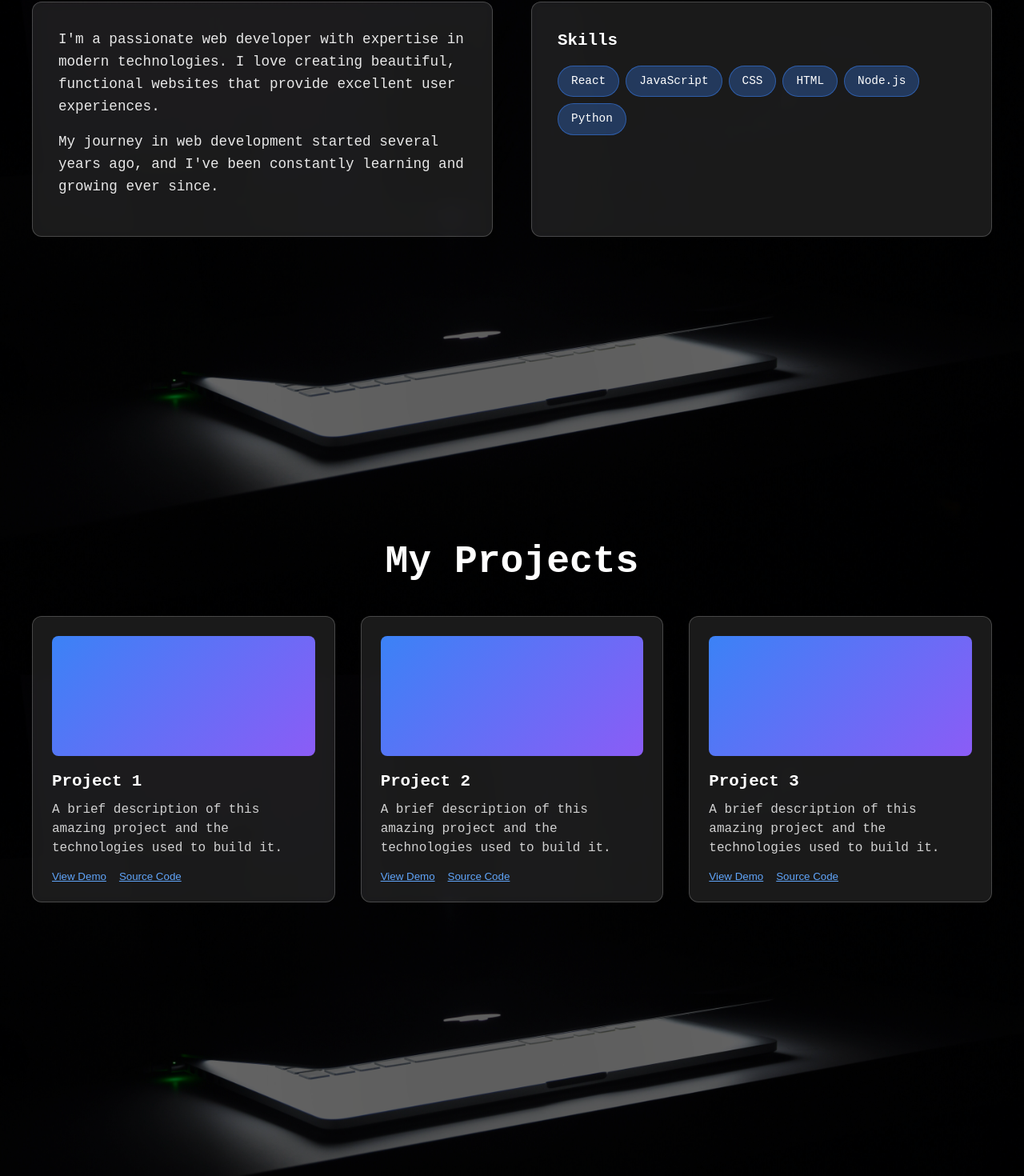
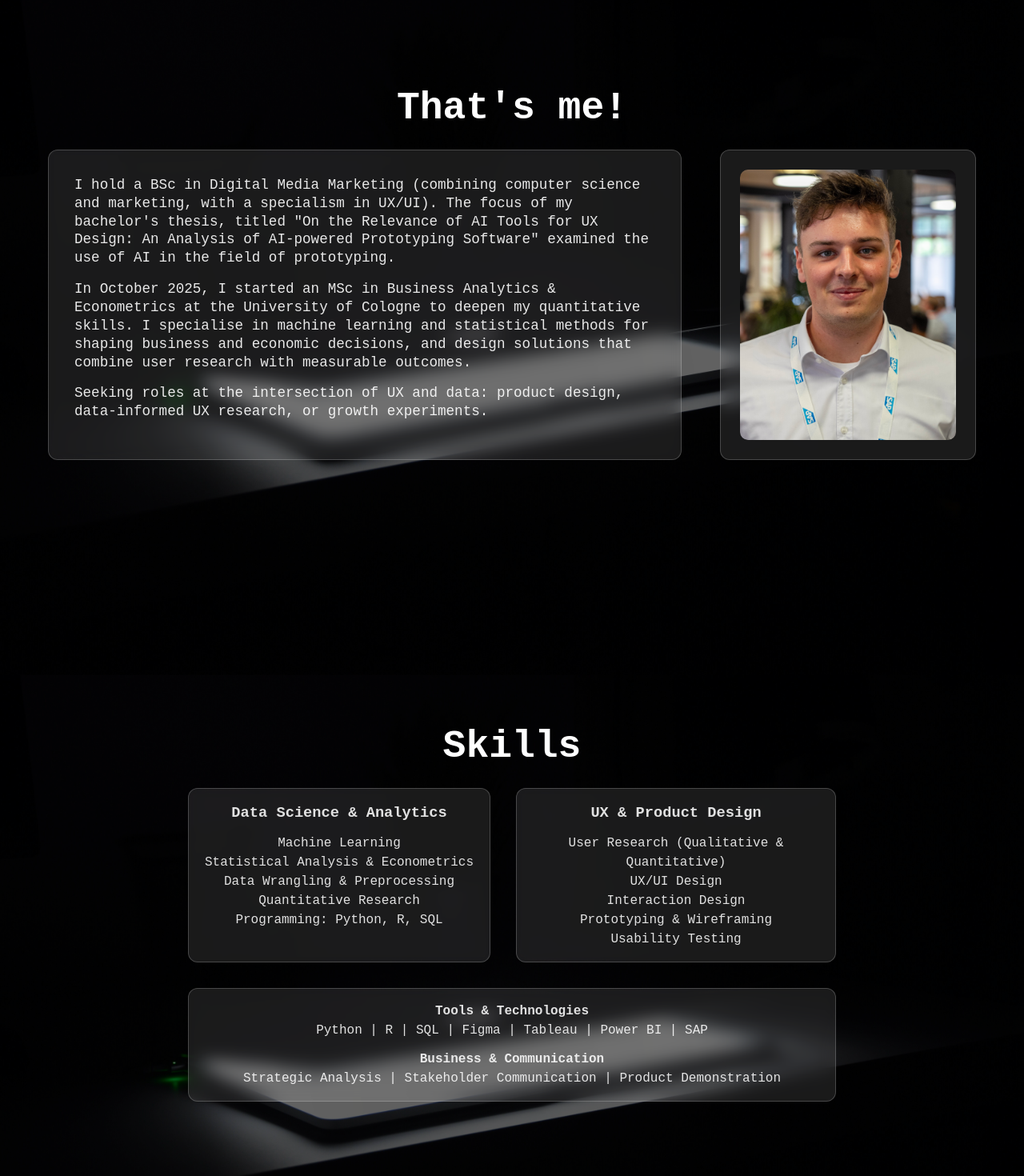
Before and after one commit to andre3005/andre3005.github.io, a React (Vite) app: page / in a window 1280 px wide. Shown: the part 863-2333 px from the top of the page at 80% size. Built offline with nearby package versions, Linux system fonts and the light colour scheme.

Commit message:
basic website without projects

```diff
--- a/package.json
+++ b/package.json
@@ -21,6 +21,7 @@
     "eslint": "^9.33.0",
     "eslint-plugin-react-hooks": "^5.2.0",
     "eslint-plugin-react-refresh": "^0.4.20",
+    "gh-pages": "^6.3.0",
     "globals": "^16.3.0",
     "vite": "^7.1.2"
   }
--- a/src/App.css
+++ b/src/App.css
@@ -74,7 +74,6 @@ button:focus-visible {
 .read-the-docs {
   color: #888;
 }
- */
 /* App.css */
 
 
@@ -125,7 +124,7 @@ button:focus-visible {
 }
 
 .nav-link:hover {
-  color: #60a5fa;
+  color: #3bf641;
 }
 
 /* Main Content */
@@ -161,20 +160,31 @@ button:focus-visible {
   max-width: 1200px;
   width: 100%;
   color: white;
+  padding: 40px 20px;
 }
 
 .section-title {
   font-size: 3rem;
-  margin-bottom: 2rem;
+  margin-bottom: 1rem;
   text-align: center;
   color: white;
+}
+
+.section-text {
+  font-size: 1.2rem;
+  line-height: 1.6;
+  margin-bottom:1rem;
+  margin-top: 0rem;
+  max-width: 960px;
+  text-align: center;
+  color: rgba(255, 255, 255, 0.8);
 }
 
 /* Hero Section */
 .hero-section {
     position: relative;
     width: 100%;
-    min-height: 70vh;          /* keep hero full viewport height */
+    min-height: 100vh;          /* keep hero full viewport height */
     display: flex;
     align-items: center;        /* vertical centering */
     justify-content: center;    /* horizontal centering */
@@ -258,53 +268,189 @@ button:focus-visible {
 /* About Section */
 .about-grid {
 display: grid;
-  grid-template-columns: 1fr 1fr;
+grid-template-columns: 1fr 320px; /* left flexible, right fixed */
 gap: 3rem;
-  align-items: stretch;
+align-items: stretch; /* children stretch to same height */
 }
-
 .about-card {
 background-color: rgba(255, 255, 255, 0.1);
 backdrop-filter: blur(10px);
 padding: 2rem;
 border-radius: 12px;
 border: 1px solid rgba(255, 255, 255, 0.2);
+display: flex;
+flex-direction: column;
+justify-content: flex-start;
+height: 100%; /* ensures it fills the grid row */
+box-sizing: border-box;
 }
 
+.about-text {
+  color: rgba(255, 255, 255, 0.9);
+  line-height: 1.3;
+  font-size: 1.1rem;
+}
 .about-text p {
+  margin-bottom: 1rem;
+}
+
+.photo-card {
+    background-color: rgba(255, 255, 255, 0.1);
+    backdrop-filter: blur(10px);
+    padding: 24px;                 /* uniform padding all around */
+    border-radius: 12px;
+    border: 1px solid rgba(255,255,255,0.2);
+    display: flex;
+    align-items: center;
+    justify-content: center;
+    height: 100%;
+    box-sizing: border-box;
+    overflow: hidden;
+}
+
+.photo-card__inner {
+    /* fill the card content area but not exceed these constraints */
+    max-width: 320px;              /* max allowed width of inner box */
+    width: 100%;
+    max-height: calc(100% - 24); /* card content height minus vertical padding */
+    height: auto;
+    aspect-ratio: 4 / 5;           /* portrait ratio for the image box */
+    border-radius: 10px;
+    overflow: hidden;
+    display: flex;
+    align-items: center;
+    justify-content: center;
+    background: rgba(255,255,255,0.02);
+    box-sizing: border-box;
+    margin: 0 auto;
+}
+
+.photo-card__img {
+    width: 100%;
+    height: 100%;
+    object-fit: cover;
+    display: block;
+    border-radius: 8px;
+}
+@media (max-width: 920px) {
+    .photo-card { padding: 16px; }
+    .photo-card__inner {
+        max-width: 240px;
+        max-height: calc(100% - 32px);
+    }
+}
+
+.skills-section {
+  text-align: center;
+  background-color: rgba(0, 0, 0, 0.6);
+  display: flex;
+  flex-direction: column;
+  align-items: center;
+  gap: 0rem;
+}
+
+.section-text {
+  color: rgba(255, 255, 255, 0.9);
+  line-height: 1.3;
   font-size: 1.1rem;
-  line-height: 1.6;
+}
+.section-text p {
   margin-bottom: 1rem;
-  color: rgba(255, 255, 255, 0.9);
+}
+
+.section-padding {
+  height: 2rem; /* space between text and skills cards */
+}
+
+.skills-pillars-container,
+.skills-foundation-container {
+  display: flex;
+  gap: 2rem;
+  flex-wrap: wrap;
+  justify-content: center;
+  width: 840px;
 }
 
 .skills-card {
 background-color: rgba(255, 255, 255, 0.1);
 backdrop-filter: blur(10px);
-  padding: 2rem;
+padding: 1rem 1.25rem;
+min-width: 320px;
+max-width: 400px;
 border-radius: 12px;
 border: 1px solid rgba(255, 255, 255, 0.2);
+display: flex;
+flex-direction: column;
+gap: 0.75rem;
+align-items: center;
+text-align: center;
 }
 
-.skills-card h3 {
-  margin-bottom: 1rem;
-  font-size: 1.3rem;
+
+.skills-card-down {
+background-color: rgba(255, 255, 255, 0.1);
+backdrop-filter: blur(10px);
+padding: 1rem 1.25rem;
+border-radius: 12px;
+width: 810px;
+border: 1px solid rgba(255, 255, 255, 0.2);
+display: flex;
+flex-direction: column;
+gap: 0.75rem;
+align-items: center;
+text-align: center;
 }
 
+.skills-divider {
+width: 60%;
+height: 1px;
+background: rgba(255,255,255,0.06);
+margin: 0.25rem auto;
+border-radius: 1px;
+}
 .skills-list {
 display: flex;
+gap: 0.75rem;
 flex-wrap: wrap;
-  gap: 0.5rem;
+justify-content: center;
+padding: 0.25rem 0;
+}
+@media (max-width: 820px) {
+.photo-card__inner { width: 70%; max-width: 220px; }
+.skills-list { gap: 0.6rem; }
 }
 
 .skill-tag {
-  background-color: rgba(59, 130, 246, 0.3);
-  color: white;
+  background-color: #ffffff;
+    color: #000000;
     padding: 0.5rem 1rem;
     border-radius: 20px;
     font-size: 0.9rem;
-  border: 1px solid rgba(59, 130, 246, 0.5);
+    border: 1px solid #000000;
+    display: inline-block;
+    transition: background-color 180ms ease, color 180ms ease, transform 120ms ease;
+    cursor: default;
+    user-select: none;
 }
+
+.skill-tag:hover,
+.skill-tag:focus {
+    background-color: #3bf641; /* bright green */
+    color: #08120a;            /* near-black text for contrast on green */
+    border-color: rgba(59, 246, 65, 0.9);
+    transform: translateY(-2px);
+    outline: none;
+}
+
+.skill-tag:active {
+    transform: translateY(0);
+}
+
+/* keyboard focus visible (high-contrast) */
+.skill-tag:focus-visible {
+    box-shadow: 0 0 0 3px rgba(59,246,65,0.16);
+}
+
 
 /* Projects Section */
 .projects-grid {
@@ -363,13 +509,13 @@ button:focus-visible {
 }
 
 /* Contact Section */
+
 .contact-intro {
   text-align: center;
   font-size: 1.1rem;
   margin-bottom: 2rem;
   color: rgba(255, 255, 255, 0.8);
 }
-
 .contact-form {
   max-width: 600px;
   margin: 0 auto;
@@ -402,8 +548,8 @@ button:focus-visible {
 
 .form-input:focus, .form-textarea:focus {
   outline: none;
-  border-color: #3b82f6;
-  box-shadow: 0 0 0 2px rgba(59, 130, 246, 0.3);
+  border-color: #3bf641;
+  box-shadow: 0 0 0 2px rgba(59, 246, 65, 0.3);
 }
 
 .form-textarea {
@@ -413,8 +559,8 @@ button:focus-visible {
 }
 
 .submit-button {
-  background-color: #3b82f6;
-  color: white;
+  background-color: #ffffff;
+  color: black;
   padding: 0.75rem 2rem;
   border: none;
   border-radius: 8px;
@@ -424,7 +570,13 @@ button:focus-visible {
 }
 
 .submit-button:hover {
-  background-color: #2563eb;
+  background-color: #3bf641;
+  color:#000000;
+}
+
+.form-spacer {
+  height: 2rem; /* space between form and footer */
+
 }
 
 /* Responsive */
@@ -445,3 +597,53 @@ button:focus-visible {
     font-size: 2rem;
   }
 }
+
+/* Footer  Section*/
+.footer-section {
+    position: relative;
+    left: auto;
+    right: auto;
+    bottom: auto;
+    top: auto;
+    transform: none;
+    padding: 24px 0;
+}
+
+.footer-section .section-content {
+    max-width: 1200px;
+    margin: 0 auto;
+    display: flex;
+    justify-content: center;
+    align-items: center;
+    gap: 6px;
+}
+
+
+.footer-separator {
+    display: flex;
+    flex-direction: column;
+    align-items: center;
+    gap: 6px;
+    padding-bottom: 2px;
+}
+.footer-text {
+    color: rgba(255, 255, 255, 0.6);
+    font-size: 0.9rem;
+}
+
+.social-link {
+    display: inline-flex;
+    align-items: center;
+    justify-content: center;
+    width: 40px;
+    height: 40px;
+    border-radius: 8px;
+    color: #fff;
+    text-decoration: none;
+    transition: background-color 160ms ease, transform 160ms ease;
+}
+.social-link--linkedin:hover {
+background: rgba(59,246,65,0.12);
+transform: translateY(-3px);
+color: #3bf641;
+}
--- a/src/App.jsx
+++ b/src/App.jsx
@@ -1,5 +1,6 @@
 import React from 'react'
 import './App.css'
+import profileSrc from "./assets/profilbild.jpeg";
 
 
 // Header Component
@@ -9,7 +10,8 @@ const Header = () => {
       <div className="header-container">
         <h1 className="header-logo">André Schmidt</h1>
         <nav className="header-nav">
-          <a href="#cv" className="nav-link">CV</a>
+          <a href="#about" className="nav-link">That's Me!</a>
+          <a href="#skills" className="nav-link">Skills</a>
           <a href="#projects" className="nav-link">Projects</a>
           <a href="#contact" className="nav-link">Contact</a>
         </nav>
@@ -41,40 +43,88 @@ const App = () => {
           </div>
         </section>
 
+
+
         {/* About Section */}
         <section id="about" className="section about-section">
           <div className="section-overlay"></div>
           <div className="section-content">
-            <h2 className="section-title">About Me</h2>
+            <h2 className="section-title">That's me!</h2>
             <div className="about-grid">
               <div className="about-card">
               <div className="about-text">
                 <p>
-                  I'm a passionate web developer with expertise in modern technologies.
-                  I love creating beautiful, functional websites that provide excellent user experiences.
+                  I hold a BSc in Digital Media Marketing (combining computer science and marketing, with a specialism in UX/UI).
+                  The focus of my bachelor's thesis, titled
+                  "On the Relevance of AI Tools for UX Design: An Analysis of AI-powered Prototyping Software"
+                  examined the use of AI in the field of prototyping.
                 </p>
                 <p>
-                  My journey in web development started several years ago, and I've been
-                  constantly learning and growing ever since.
+                  In October 2025, I started an MSc in Business Analytics & Econometrics at the University of Cologne to deepen my quantitative skills.
+                  I specialise in machine learning and statistical methods for shaping business and economic decisions,
+                   and design solutions that combine user research with measurable outcomes.
+                </p>
+                <p>
+                  Seeking roles at the intersection
+                   of UX and data: product design, data‑informed UX research, or growth experiments.
                 </p>
               </div>
               </div>
-              <div className="skills-card">
-                <h3>Skills</h3>
-                <div className="skills-list">
-                  <span className="skill-tag">React</span>
-                  <span className="skill-tag">JavaScript</span>
-                  <span className="skill-tag">CSS</span>
-                  <span className="skill-tag">HTML</span>
-                  <span className="skill-tag">Node.js</span>
-                  <span className="skill-tag">Python</span>
+              <div className="photo-card">
+                <div className="photo-card__inner">
+                    <img
+                        src={profileSrc}  /* import profileSrc from './assets/profile.jpg' */
+                        alt="Portrait of Your Name"
+                        className="photo-card__img"
+                        loading="lazy"
+                    />
                 </div>
-              </div>
+             </div>
             </div>
           </div>
         </section>
 
-        {/* Projects Section */}
+
+        <section id="skills" className="section skills-section">
+          <h2 className="section-title">Skills</h2>
+            <div className="skills-pillars-container">
+              <div className="skills-card">
+                <h3>Data Science & Analytics</h3>
+                <p>
+                  Machine Learning <br />
+                  Statistical Analysis & Econometrics <br />
+                  Data Wrangling & Preprocessing <br />
+                  Quantitative Research <br />
+                  Programming: Python, R, SQL
+                </p>
+              </div>
+              <div className="skills-card">
+                <h3>UX & Product Design</h3>
+                <p>
+                  User Research (Qualitative & Quantitative) <br />
+                  UX/UI Design <br />
+                  Interaction Design <br />
+                  Prototyping & Wireframing <br />
+                  Usability Testing
+                </p>
+              </div>
+            </div>
+            <div className="section-padding"></div>
+            <div className="skills-foundation-container">
+              <div className="skills-card-down">
+                <div className="foundation-column">
+                  <h4>Tools & Technologies</h4>
+                  <p>Python | R | SQL | Figma | Tableau | Power BI | SAP</p>
+                  </div>
+                <div className="foundation-column">
+                  <h4>Business & Communication</h4>
+                  <p>Strategic Analysis | Stakeholder Communication | Product Demonstration</p>
+                </div>
+              </div>
+            </div>
+        </section>
+
+        {/* Projects Section
         <section id="projects" className="section projects-section">
           <div className="section-overlay"></div>
           <div className="section-content">
@@ -96,6 +146,7 @@ const App = () => {
             </div>
           </div>
         </section>
+        */}
 
         {/* Contact Section */}
         <section id="contact" className="section contact-section">
@@ -103,7 +154,7 @@ const App = () => {
           <div className="section-content">
             <h2 className="section-title">Get In Touch</h2>
             <p className="contact-intro">
-              I'm always interested in new opportunities and collaborations.
+              I'm always interested in new opportunities, challenges, and collaborations.
             </p>
             <div className="contact-form">
               <div className="form-row">
@@ -117,8 +168,32 @@ const App = () => {
               ></textarea>
               <button className="submit-button">Send Message</button>
             </div>
+
+            <div className="form-spacer"></div>
+
+            <div className="footer-separator">
+              <div>
+                <a
+                href="www.linkedin.com/in/andré-schmidt1"
+                target="_blank"
+                rel="noopener noreferrer"
+                aria-label="LinkedIn profile"
+                className="social-link social-link--linkedin"
+                >
+                <svg xmlns="http://www.w3.org/2000/svg" width="20" height="20" viewBox="0 0 448 512" fill="currentColor" aria-hidden="true">
+                <path d="M100.28 448H7.4V148.9h92.88zm-46.44-340a53.72 53.72 0 1 1 53.72-53.72 53.72 53.72 0 0 1-53.72 53.72zM447.9 448h-92.68V302.4c0-34.7-.7-79.2-48.3-79.2-48.3 0-55.7 37.7-55.7 76.6V448h-92.6V148.9h88.9v40.8h1.3c12.4-23.5 42.7-48.3 87.9-48.3 94 0 111.4 61.9 111.4 142.3V448z"/>
+                </svg>
+                </a>
+              </div>
+              <p className="footer-text">
+              &copy; 2025 André Schmidt. All rights reserved.
+            </p>
+            </div>
           </div>
         </section>
+
+
+
       </main>
     </div>
   );
```
Also changed, not shown: src/assets/Profilbild.jpeg (added), 1 other file (tests, documents, lock files or other folders). Lines whose indentation alone changed are shown as unchanged.
